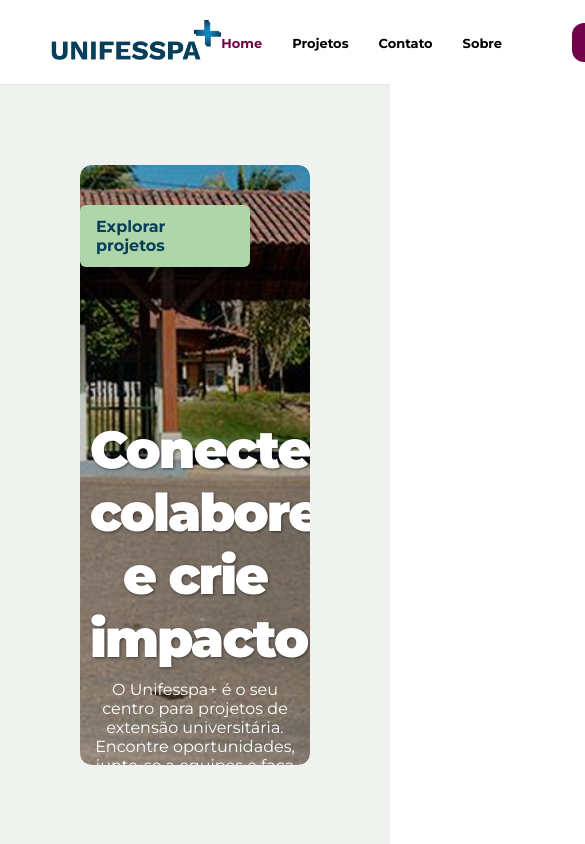
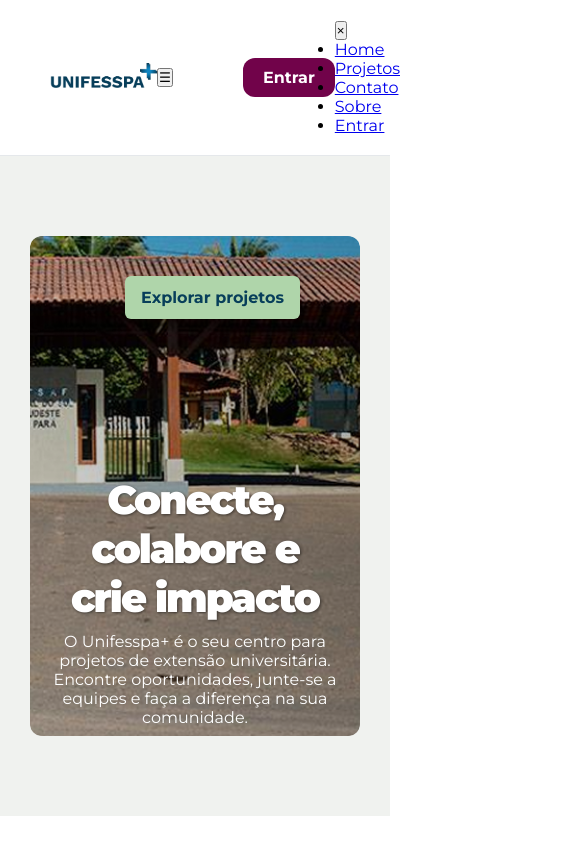
Before and after one commit to LuanAssis01/Final_Project_Web, a website: page frontend/home.html in a window 390 px wide. Shown: the top 844 px of the page, 585 px wide, since content can reach past the window. Drawn offline with Linux system fonts and the light colour scheme.

Commit message:
style: responsividade mobile da main

```diff
--- a/frontend/home.html
+++ b/frontend/home.html
@@ -18,7 +18,10 @@
       <div class="logo">
         <img src="./src/assets/icons/Logo.png" alt="" />
       </div>
-      <nav>
+
+      <button class="menu-toggle" aria-label="Abrir menu">&#9776;</button>
+
+      <nav class="mobile-hidden">
         <ul>
           <li><a href="./home.html" data-page="home" class="home">Home</a></li>
           <li>
@@ -47,7 +50,20 @@
           </li>
         </ul>
       </nav>
+
       <a href="./src/pages/public/login.html" class="btn-entrar" data-page="login">Entrar</a>
+
+      <!-- Menu lateral escondido -->
+      <aside class="side-menu">
+        <button class="close-menu" aria-label="Fechar menu">&times;</button>
+        <ul>
+          <li><a href="./home.html">Home</a></li>
+          <li><a href="./src/pages/public/projetos.html">Projetos</a></li>
+          <li><a href="./src/pages/public/contato.html">Contato</a></li>
+          <li><a href="./src/pages/public/sobre.html">Sobre</a></li>
+          <li><a href="./src/pages/public/login.html">Entrar</a></li>
+        </ul>
+      </aside>
     </header>
 
     <main>
--- a/frontend/src/style/home.css
+++ b/frontend/src/style/home.css
@@ -212,3 +212,60 @@ footer p {
     color: #6B7582;
     font-size: 1.6rem;
 }
+
+/*Responsividade*/
+
+/* Celulares em geral */
+@media (max-width: 768px) {
+  .logo img {
+    height: 25px;
+  }
+  .footer-links {
+    gap: 4rem;
+  }
+  .projetos-destaque {
+    padding: 8rem 8rem;
+  }
+  nav {
+    display: none;
+  }
+  .hero {
+    padding: 8rem 3rem;
+  }
+  .hero-img img {
+    height: auto;
+    min-height: 50rem;
+  }
+  .hero-text {
+    padding: 2rem;
+  }
+  .hero-text h1 {
+    font-size: 4rem;
+  }
+  .hero-text p {
+    margin-bottom: 2rem;
+  }
+  .como-funciona {
+    padding: 5.7rem 8rem;
+  }
+}
+
+/* Tablets (768px a 1024px) */
+@media (min-width: 769px) and (max-width: 1024px) {
+  .projetos-destaque {
+    padding: 8rem 8rem;
+  }
+  .footer-links {
+    gap: 4rem;
+  }
+}
+
+/* Laptops e notebooks (1025px a 1366px) */
+@media (min-width: 1025px) and (max-width: 1366px) {
+  /* Estilos para notebooks/laptops médios */
+}
+
+/* Telas grandes e desktops full HD */
+@media (min-width: 1367px) {
+  /* Estilos para telas grandes */
+}
```
